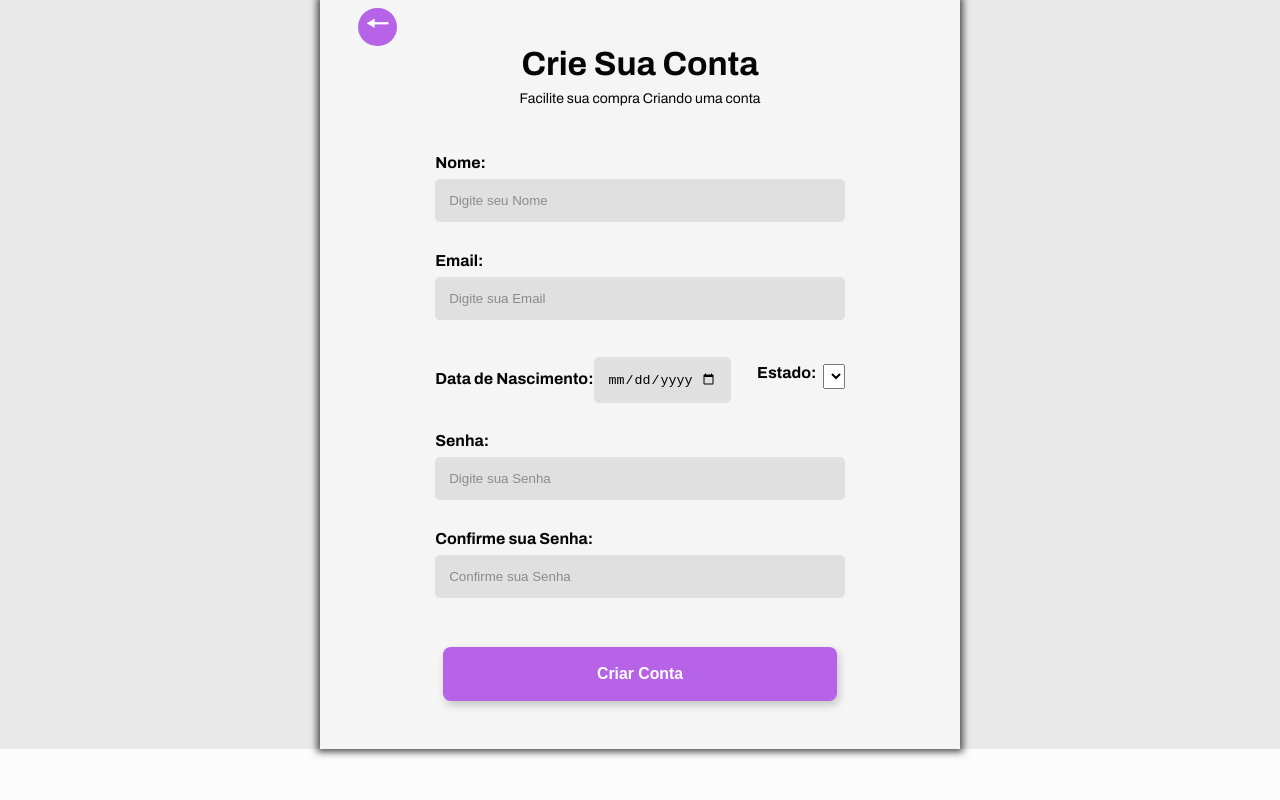
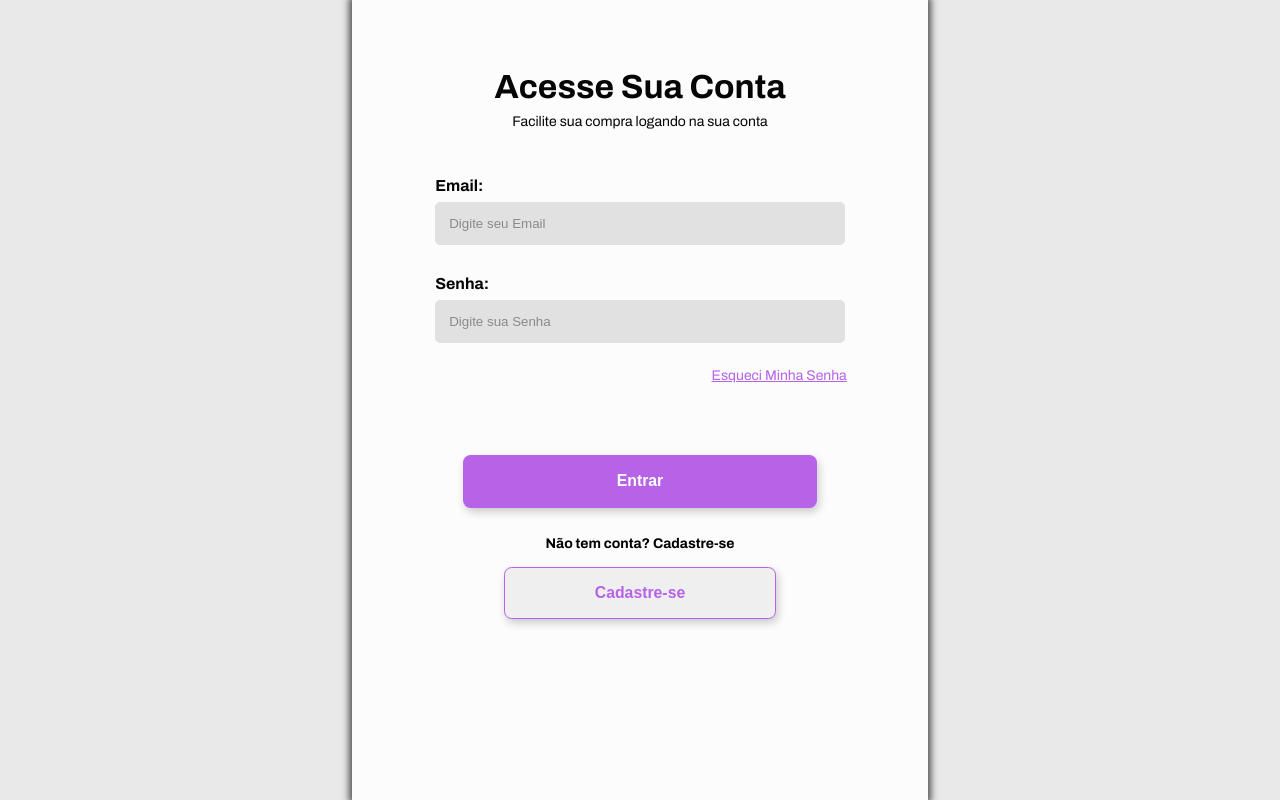
Before and after one commit to EduardoMF0/Login_Screen, a React (Vite) app: page / in a window 1280 px wide. Built offline with nearby package versions, Linux system fonts and the light colour scheme.

Commit message:
routes of navigation

```diff
--- a/src/App.jsx
+++ b/src/App.jsx
@@ -1,6 +1,7 @@
 import Form from './Components/Form/Form.jsx'
 import Register from './Components/Register/Register.jsx'
 import { BrowserRouter, Routes, Route } from "react-router-dom";
+
 import './index.css'
 
 function App() {
@@ -9,8 +10,8 @@ function App() {
 
         <BrowserRouter>
             <Routes>
-                <Route path="/" element={<Register />} />
-                <Route path="/login" element={<Form />} />
+                <Route path="/" element={<Form />} />
+                <Route path="/register" element={<Register />} />
             </Routes>
         </BrowserRouter>
 
--- a/src/Components/Form/Form.jsx
+++ b/src/Components/Form/Form.jsx
@@ -1,14 +1,19 @@
 import './form.css'
+import { useNavigate } from "react-router-dom";
 
 function Form(){
+
+    const navigate = useNavigate();
+
+    const ToRegister = () => {
+      navigate("/register"); // Redireciona para a página de produtos
+    };
 
     return(
 
         <div >
 
-            <div className='Testando isso'></div>
-
-            <div id='background'></div>
+            <div id='background-page1'>
 
                 <div className="box-page1">
 
@@ -36,13 +41,16 @@ function Form(){
 
                     <div className='register-div'>
                         <h3>Não tem conta? Cadastre-se</h3>
-                    <button type='text' id='register-page'>Cadastre-se</button>
+                        <button type='text' onClick={ToRegister} id='register-page'>Cadastre-se</button>
                     </div>
                 </div>
 
             </div>
 
+        </div>
+
     );
+
 };
 
 export default Form
--- a/src/Components/Form/form.css
+++ b/src/Components/Form/form.css
@@ -1,4 +1,4 @@
-#background {
+/* #background {
     background-image: url('./src/assets/background.jpg');
     background-position: center top;
     background-size: cover;
@@ -8,17 +8,26 @@
     position: absolute;
     z-index: -1;
     filter: blur(0.2vw);
+} */
+
+#background-page1{
+    background-color: var(--color-background);
 }
 
 .box-page1 {
     height: 100vh;
     width: 45vw;
-    background-color: var(--color-white-page1);
+    background-color: var(--color-white-page);
     margin: 0 auto;
     display: flex;
     flex-direction: column;
     text-align: center;
     z-index: 1;
+    /* background-color: var(--color-white2-page2); */
+
+    -webkit-box-shadow: 0px 0px 7px 3px rgba(77,77,77,1);
+    -moz-box-shadow: 0px 0px 7px 3px rgba(77,77,77,1);
+    box-shadow: 0px 0px 7px 3px rgba(77,77,77,1);
 }
 
 .title-page1{
--- a/src/Components/Register/Register.css
+++ b/src/Components/Register/Register.css
@@ -1,5 +1,5 @@
 #background-page2{
-    background-color: #e9e9e9;
+    background-color: var(--color-background);
 }
 
 .box-page2 {
@@ -10,7 +10,7 @@
     flex-direction: column;
     align-items: center;
     text-align: center;
-    background-color: var(--color-white2-page2);
+    background-color: var(--color-white-page);
 
     -webkit-box-shadow: 0px 0px 7px 3px rgba(77,77,77,1);
     -moz-box-shadow: 0px 0px 7px 3px rgba(77,77,77,1);
--- a/src/Components/Register/Register.jsx
+++ b/src/Components/Register/Register.jsx
@@ -1,6 +1,13 @@
+import { useNavigate } from "react-router-dom";
 import './Register.css'
 
 function Register(){
+
+    const navigate = useNavigate();
+
+    const ToLogin = () => {
+      navigate("/");
+    };
 
     return(
 
@@ -10,7 +17,7 @@ function Register(){
 
             <div className="box-page2">
 
-                <a href="" id='back-button'></a>
+                <a href="" onClick={ToLogin} id='back-button'></a>
 
                 <section className='title-page2'>
                     <h1>Crie Sua Conta</h1>
--- a/src/index.css
+++ b/src/index.css
@@ -16,8 +16,8 @@ body{
     --color-purple1: #b763e8;
     --color-purple2: #9c4bcb;
     --color-font: #050505;
-    --color-white-page1: #fcfcfc;
-    --color-white1-page2: #e9e9e9;
-    --color-white2-page2: #f5f5f5;
+    --color-background: #e9e9e9;
+    --color-white-page: #fcfcfc;
+    /* --color-white-page2: #f5f5f5; */
     --color-gray: #e0e0e0;
 }
```
Lines whose indentation alone changed are shown as unchanged.
